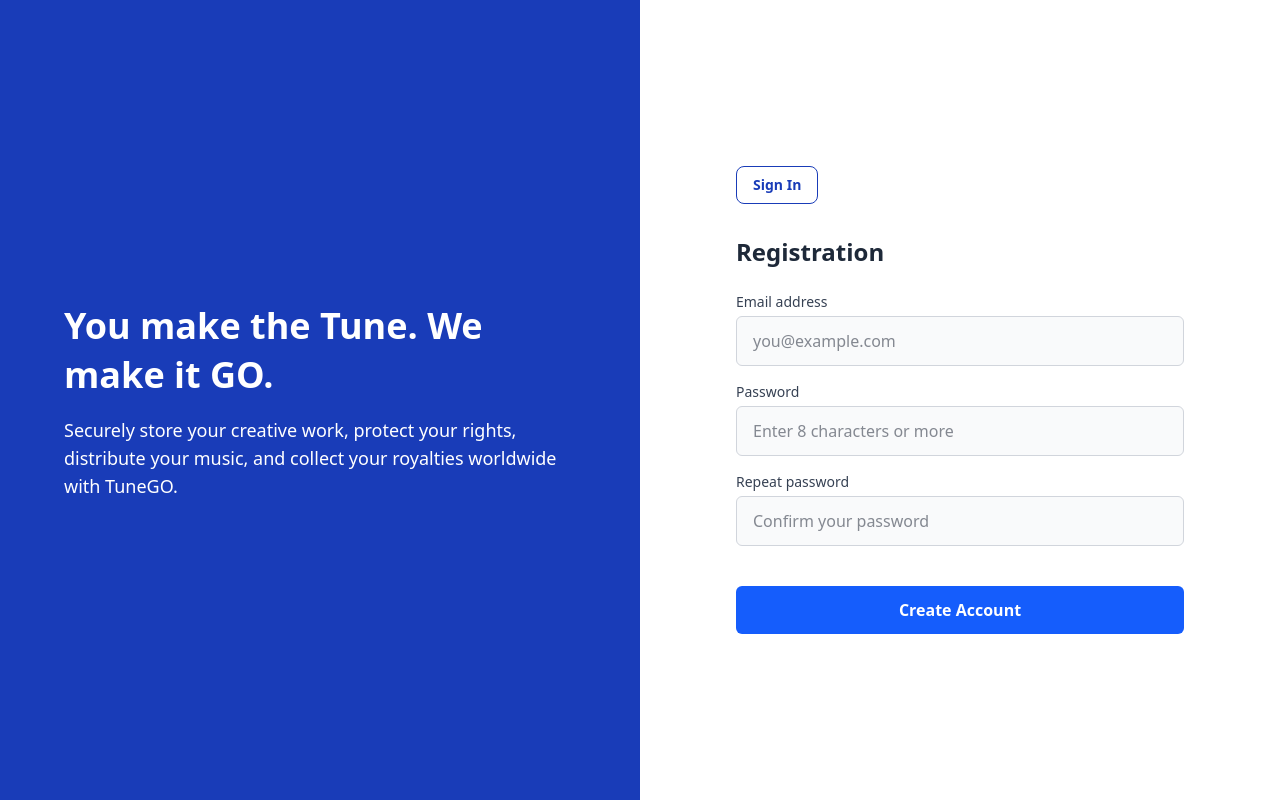
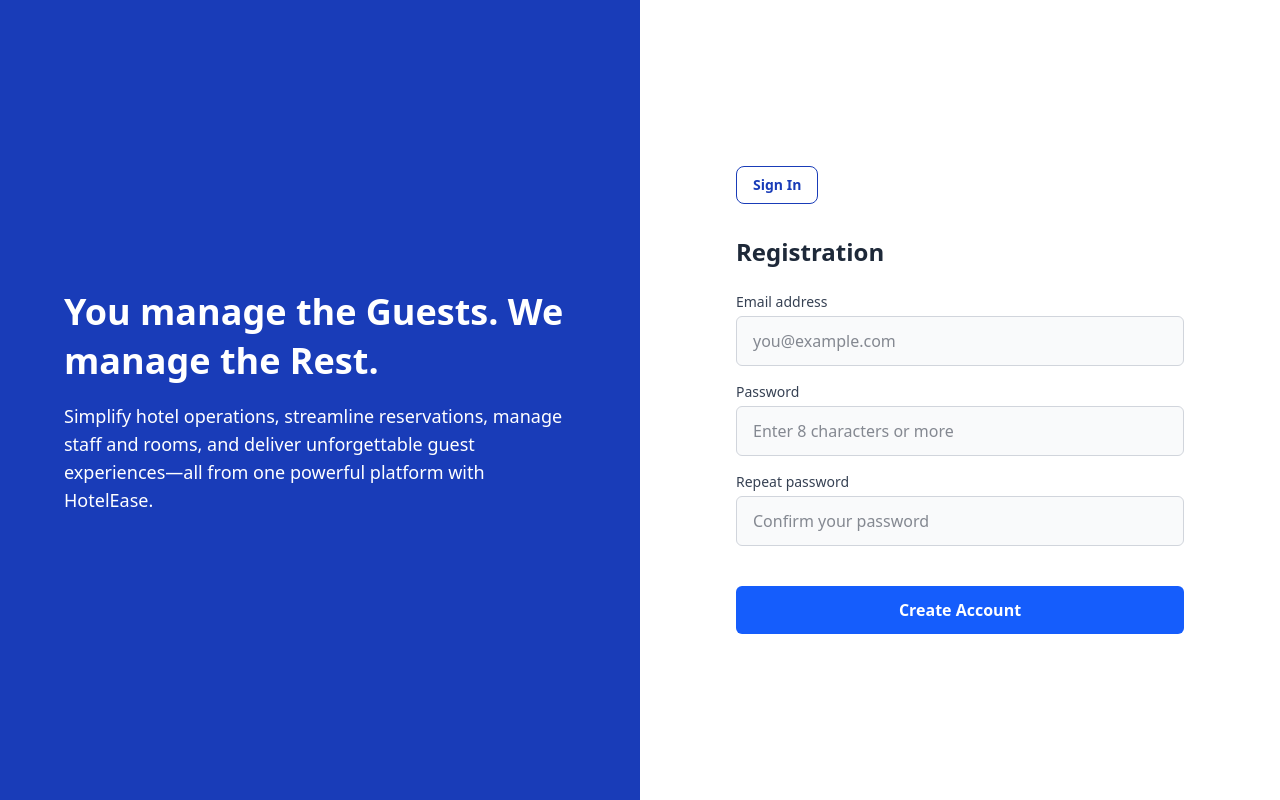
Before and after one commit to DonShanilka/hotel_management_system, a React (Vite) app: page /register in a window 1280 px wide. Built offline with nearby package versions, Linux system fonts and the light colour scheme.

Commit message:
enhance registration flow and update welcome text

```diff
--- a/src/components/registerPage/RegisterPage.tsx
+++ b/src/components/registerPage/RegisterPage.tsx
@@ -1,8 +1,10 @@
 import { useState} from 'react';
 import { useDispatch } from 'react-redux';
 import{saveUser} from '../../reducer/UserSlice'
+import { useNavigate } from "react-router-dom";
 
 const RegisterPage = () => {
+    const navigate = useNavigate();
 
     const dispatch = useDispatch();
 
@@ -22,6 +24,8 @@
         }
         else{
             dispatch(saveUser(userdata));
+            alert("Registration successful");
+            navigate("/login");
         }
     };
 
@@ -30,10 +34,10 @@
             <div className="flex-1 bg-blue-800 text-white p-10 flex items-center justify-center">
                 <div className="max-w-lg space-y-4">
                     <h1 className="text-4xl font-bold leading-snug">
-                        You make the Tune. We make it GO.
+                    You manage the Guests. We manage the Rest.
                     </h1>
                     <p className="text-lg">
-                        Securely store your creative work, protect your rights, distribute your music, and collect your royalties worldwide with TuneGO.
+                    Simplify hotel operations, streamline reservations, manage staff and rooms, and deliver unforgettable guest experiences—all from one powerful platform with HotelEase.
                     </p>
                 </div>
             </div>
```
